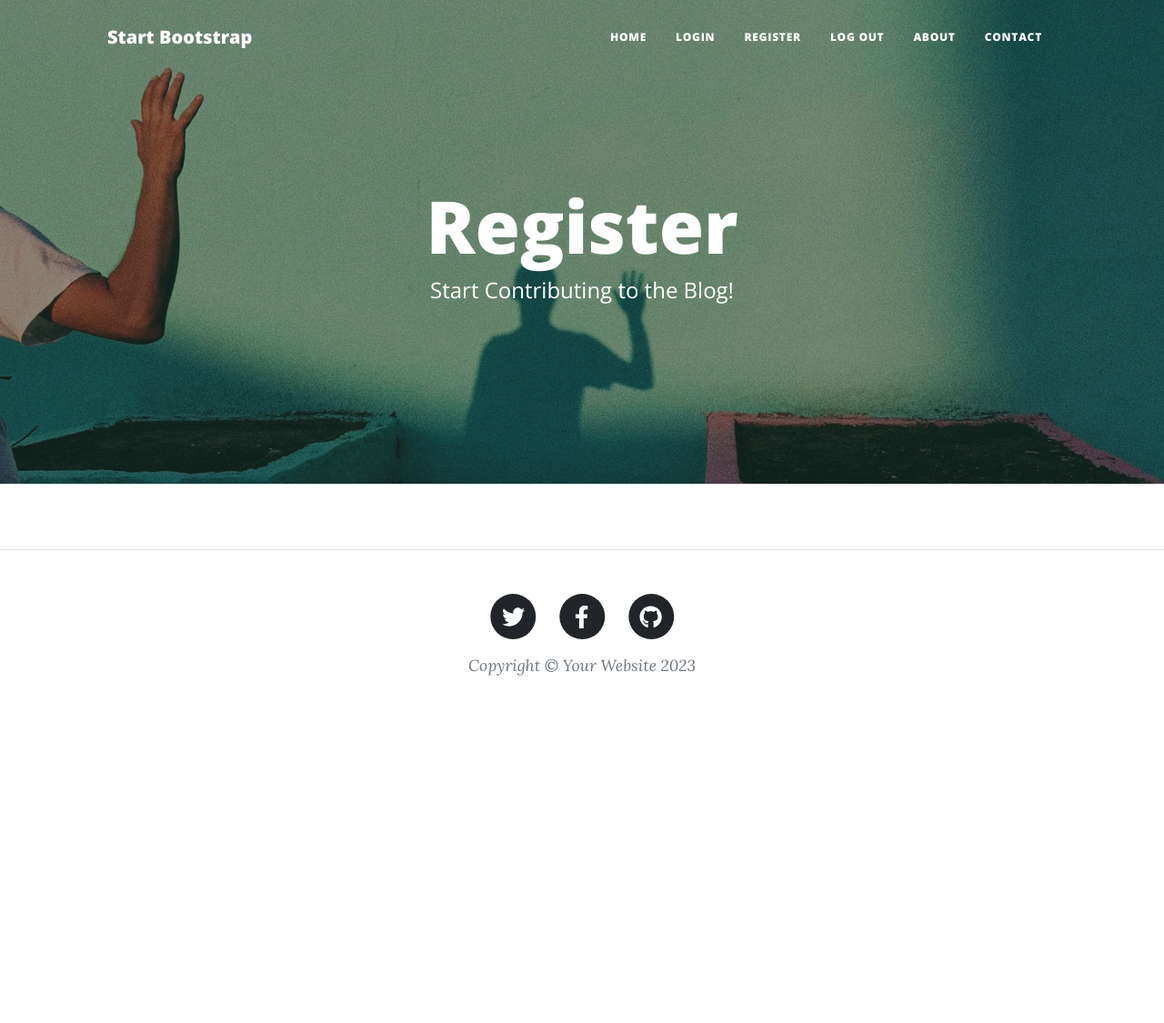
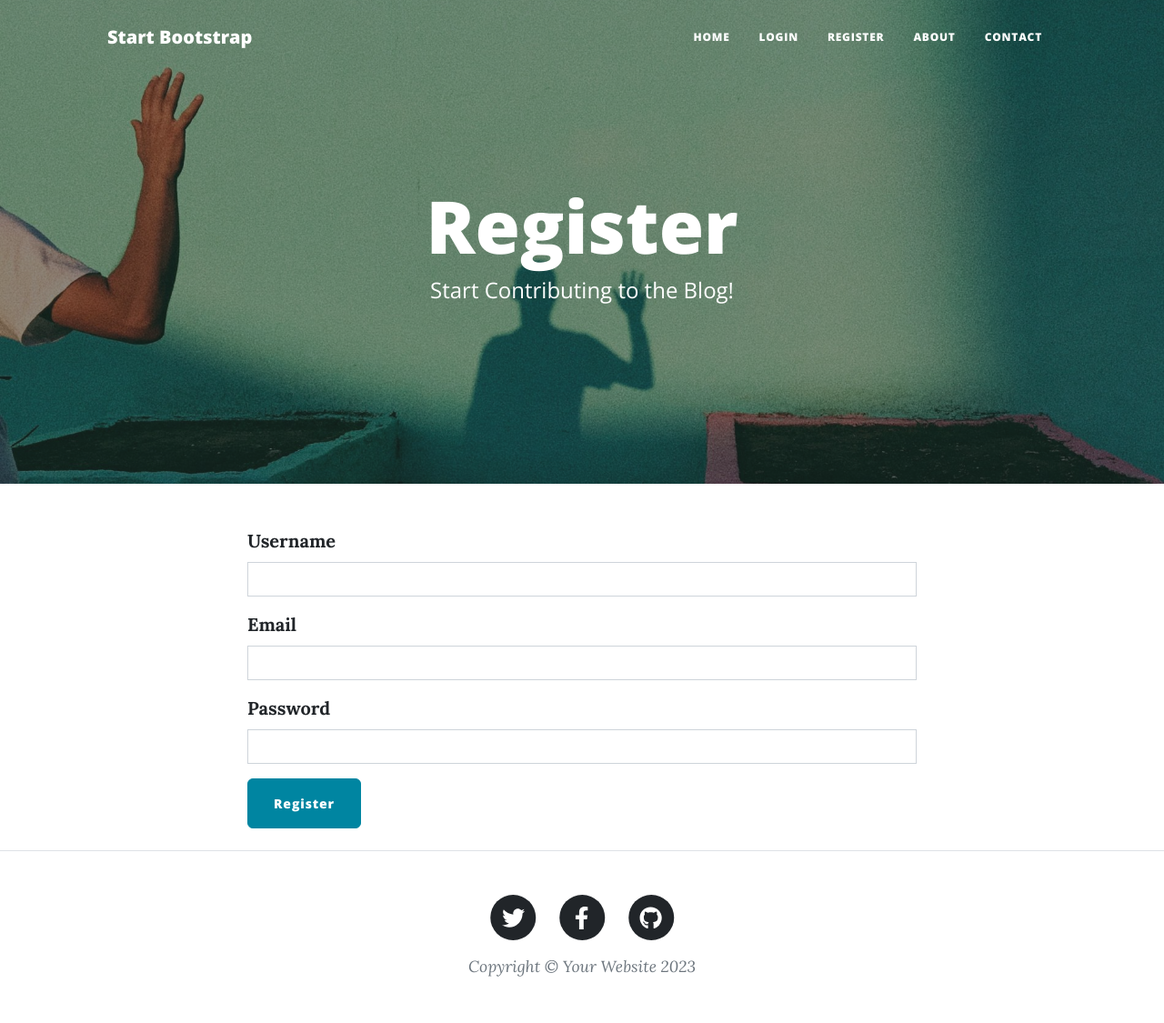
Before and after one commit to Rishi-59/BLOG-POST-V3, a Flask app: page /register in a window 1280 px wide. Shown: the whole page at 91% size. Before the commit the page ends 743 px from the top, so only its background shows below. Run offline with Flask 3, Linux system fonts and the light colour scheme; some libraries are stand-ins or nearby versions.

Commit message:
Added User Registration

```diff
--- a/forms.py
+++ b/forms.py
@@ -15,14 +15,14 @@ class CreatePostForm(FlaskForm):
 
 # TODO: Create a RegisterForm to register new users
 class RegisterForm(FlaskForm):
-    username = StringField("Username", validators=[DataRequired(), URL()])
+    username = StringField("Username", validators=[DataRequired()])
     email = StringField("Email", validators=[DataRequired(), Email()])
     password = PasswordField("Password", validators=[DataRequired(), Length(min=8)])
     submit = SubmitField("Register")
 
 # TODO: Create a LoginForm to login existing users
 class LoginForm(FlaskForm):
-    username = StringField("Username", validators=[DataRequired(), URL()])
+    username = StringField("Username", validators=[DataRequired()])
     password = PasswordField("Password", validators=[DataRequired(), Length(min=8)])
     submit = SubmitField("Login")
 
--- a/main.py
+++ b/main.py
@@ -1,17 +1,18 @@
 from datetime import date
-from flask import Flask, abort, render_template, redirect, url_for, flash
+from sqlite3 import IntegrityError
+
+from flask import Flask, abort, render_template, redirect, url_for, flash, request
 from flask_bootstrap import Bootstrap5
 from flask_ckeditor import CKEditor
 from flask_gravatar import Gravatar
-from flask_login import UserMixin, login_user, LoginManager, current_user, logout_user
+from flask_login import UserMixin, login_user, LoginManager, current_user, logout_user, login_required
 from flask_sqlalchemy import SQLAlchemy
 from sqlalchemy.orm import relationship, DeclarativeBase, Mapped, mapped_column
 from sqlalchemy import Integer, String, Text
 from functools import wraps
 from werkzeug.security import generate_password_hash, check_password_hash
 # Import your forms from the forms.py
-from forms import CreatePostForm
-
+from forms import CreatePostForm, RegisterForm
 
 '''
 Make sure the required packages are installed:
@@ -32,11 +33,15 @@ ckeditor = CKEditor(app)
 Bootstrap5(app)
 
 # TODO: Configure Flask-Login
+login_manager = LoginManager()
+login_manager.init_app(app)
 
 
 # CREATE DATABASE
 class Base(DeclarativeBase):
     pass
+
+
 app.config['SQLALCHEMY_DATABASE_URI'] = 'sqlite:///posts.db'
 db = SQLAlchemy(model_class=Base)
 db.init_app(app)
@@ -55,16 +60,81 @@ class BlogPost(db.Model):
 
 
 # TODO: Create a User table for all your registered users.
+class User(UserMixin, db.Model):
+    __tablename__ = "users"
+    id: Mapped[int] = mapped_column(Integer, primary_key=True)
+    username: Mapped[str] = mapped_column(String(250), nullable=False, unique=True)
+    email: Mapped[str] = mapped_column(String(250), nullable=False, unique=True)
+    password: Mapped[str] = mapped_column(String(250), nullable=False)
 
 
 with app.app_context():
     db.create_all()
 
 
+# DATABASE OPERATION
+def _add(value):
+    try:
+        db.session.add(value)
+        db.session.commit()
+        return True
+    except IntegrityError:
+        db.session.rollback()
+        return False
+
+
+def _get_user_by_username(username):
+    user = User.query.filter_by(username=username).first()
+    return user
+
+
+def _get_user_by_email(email):
+    user = User.query.filter_by(email=email).first()
+    return user
+
+
+@login_manager.user_loader
+def load_user(user_id):
+    return db.session.get(User, int(user_id))
+
+
 # TODO: Use Werkzeug to hash the user's password when creating a new user.
-@app.route('/register')
+@app.route('/register', methods=['GET', 'POST'])
 def register():
-    return render_template("register.html")
+    form = RegisterForm()
+    if form.validate_on_submit():
+        username = form.username.data.title()
+        password = form.password.data
+        email = form.email.data
+
+        hashed_password = generate_password_hash(
+            password,
+            method="pbkdf2:sha256:10",  # 10 iterations
+            salt_length=8
+        )
+
+        db_user = _get_user_by_username(username)
+        if db_user:
+            flash("Username already exists!", "danger")
+            return redirect(url_for('register'))
+
+        db_user = _get_user_by_email(email)
+        if db_user:
+            flash("Email already exists!", "danger")
+            return redirect(url_for('register'))
+
+        user = User(username=username, email=email, password=hashed_password)
+        result = _add(user)
+
+        if result:
+            login_user(user)
+            return redirect(url_for("get_all_posts"))
+
+        else:
+            flash("Invalid username or password!", "danger")
+            return redirect(url_for('register'))
+
+    return render_template("register.html", form=form)
 
 
 # TODO: Retrieve a user from the database based on their email.
@@ -87,6 +157,7 @@ def get_all_posts():
 
 # TODO: Allow logged-in users to comment on posts
 @app.route("/post/<int:post_id>")
+@login_required
 def show_post(post_id):
     requested_post = db.get_or_404(BlogPost, post_id)
     return render_template("post.html", post=requested_post)
--- a/templates/header.html
+++ b/templates/header.html
@@ -8,7 +8,7 @@
     />
     <meta name="description" content="" />
     <meta name="author" content="" />
-    <title>Angela's Blog</title>
+    <title>Kunal's Blog</title>
     {% block styles %}
     <!-- Load Bootstrap-Flask CSS here -->
     {{ bootstrap.load_css() }}
@@ -67,6 +67,7 @@
               >
             </li>
             <!-- TODO: Only show Login/Register if user is logged out. Otherwise show "Log Out" -->
+            {% if not current_user.is_authenticated %}
             <li class="nav-item">
               <a
                 class="nav-link px-lg-3 py-3 py-lg-4"
@@ -81,6 +82,7 @@
                 >Register</a
               >
             </li>
+            {% else %}
             <li class="nav-item">
               <a
                 class="nav-link px-lg-3 py-3 py-lg-4"
@@ -88,6 +90,7 @@
                 >Log Out</a
               >
             </li>
+            {% endif %}
             <li class="nav-item">
               <a
                 class="nav-link px-lg-3 py-3 py-lg-4"
--- a/templates/register.html
+++ b/templates/register.html
@@ -23,6 +23,7 @@ include "header.html" %}
     <div class="row">
       <div class="col-lg-8 col-md-10 mx-auto">
         <!--TODO: render your registration form here-->
+        {{render_form(form)}}
       </div>
     </div>
   </div>
```
